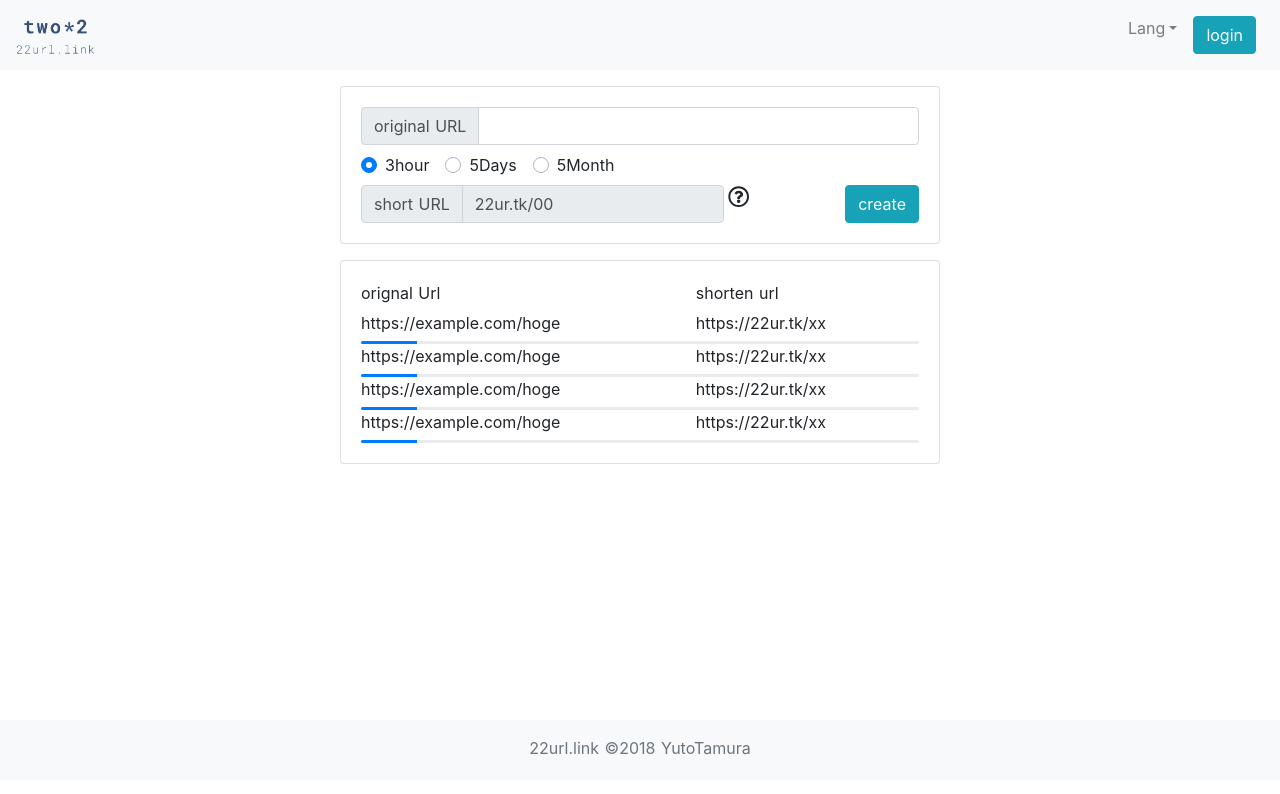
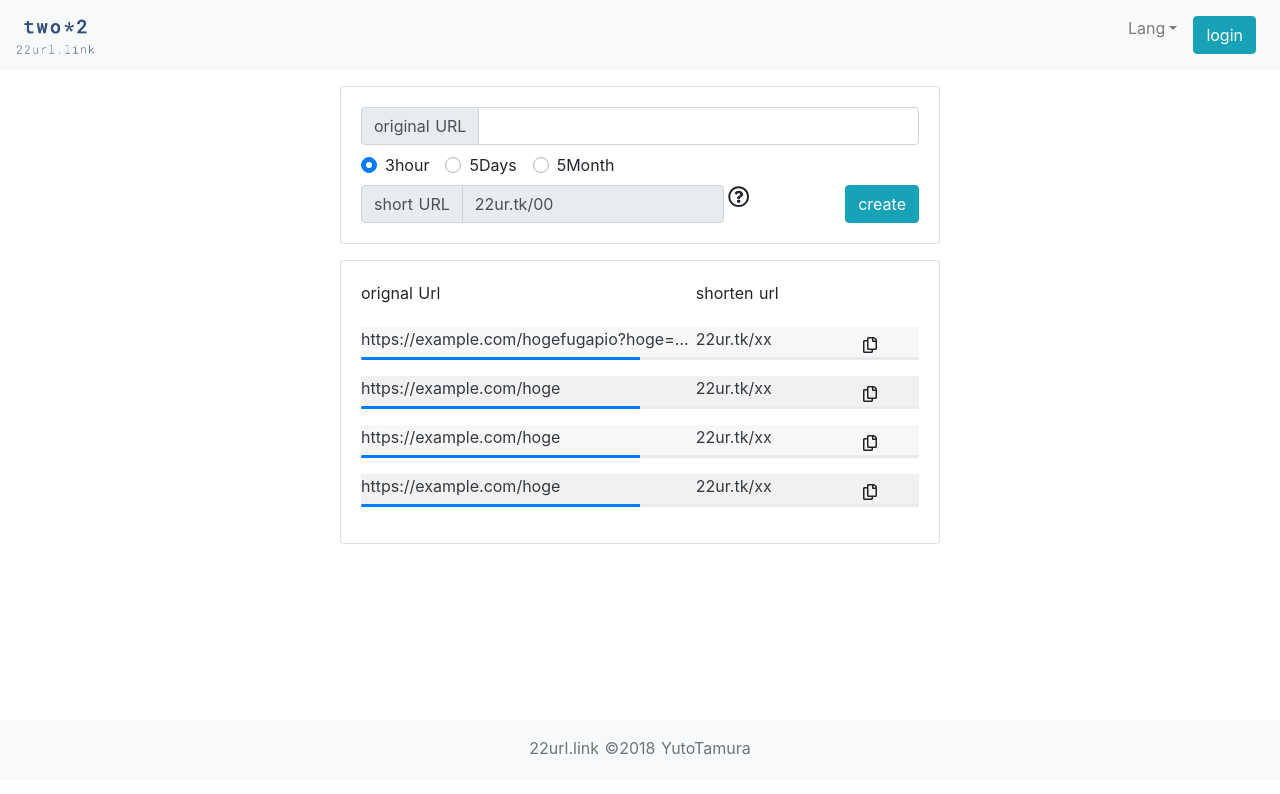
Before and after one commit to TYuto/to2_pw, a Nuxt app in the folder 22urlfront/: page / in a window 1280 px wide. Shown: the top 794 px of the page. Built offline with nearby package versions, Linux system fonts and the light colour scheme.

Commit message:
[add] urlTable完成

```diff
--- a/22urlfront/components/urlTable.vue
+++ b/22urlfront/components/urlTable.vue
@@ -8,31 +8,49 @@
     </span>
     <span
       class="d-inline-block text-truncate"
-      style="width: 35%"> shorten url
+      style="width: 30%"> shorten url
     </span>
-    <section
-      v-for="url in urls"
-      :key="url.url">
+    <div
+      v-for="(url, i) in urls"
+      :key="url.url"
+      :class="{'color-light-1': i%2 == 0, 'color-light-2': i%2 == 1}"
+      class="my-3">
       <span
         class="d-inline-block text-truncate"
-        style="width: 60%"> {{ url.original_URL }}
+        style="width: 60%">
+        <b-link
+          :href="url.original_URL"
+          class="text-dark">
+          {{ url.original_URL }}
+        </b-link>
       </span>
       <span
         class="d-inline-block text-truncate"
-        style="width: 35%"> {{ url.url }}
+        style="width: 30%">
+        <b-link
+          :href="'https://' + url.url"
+          class="text-dark">
+          {{ url.url }}
+        </b-link>
       </span>
+      <font-awesome-icon
+        v-b-tooltip.hover
+        :icon="['far','copy']"
+        title="copy"
+        class="my-auto mx-auto"
+        @click="doCopy(url.url)"/>
       <div
         class="progress"
         style="height: 3px;width: 100%">
         <div
           class="progress-bar"
           role="progressbar"
-          style="width: 10%;"
+          style="width: 50%;"
           aria-valuenow="10"
           aria-valuemin="0"
           aria-valuemax="100"/>
       </div>
-    </section>
+    </div>
   </b-card>
 </template>
 <script>
@@ -40,13 +58,33 @@ export default {
   data: function() {
     return {
       urls: [
-        { original_URL: 'https://example.com/hoge', expairation_date: '2018-02-01 16:00' ,url: 'https://22ur.tk/xx' },
-        { original_URL: 'https://example.com/hoge', expairation_date: '2018-02-01 16:00' ,url: 'https://22ur.tk/xx' },
-        { original_URL: 'https://example.com/hoge', expairation_date: '2018-02-01 16:00' ,url: 'https://22ur.tk/xx' },
-        { original_URL: 'https://example.com/hoge', expairation_date: '2018-02-01 16:00' ,url: 'https://22ur.tk/xx' }
+        { original_URL: 'https://example.com/hogefugapio?hoge=hoge&fuga=fuga', expairation_date: '2018-02-01 16:00' ,url: '22ur.tk/xx' },
+        { original_URL: 'https://example.com/hoge', expairation_date: '2018-02-01 16:00' ,url: '22ur.tk/xx' },
+        { original_URL: 'https://example.com/hoge', expairation_date: '2018-02-01 16:00' ,url: '22ur.tk/xx' },
+        { original_URL: 'https://example.com/hoge', expairation_date: '2018-02-01 16:00' ,url: '22ur.tk/xx' }
       ]
+    }
+  },
+  methods: {
+      doCopy: function (URL) {
+      var temp = document.createElement('div');
+      temp.appendChild(document.createElement('pre')).textContent = 'https://' + URL;
+      var s = temp.style;
+      document.body.appendChild(temp)
+      document.getSelection().selectAllChildren(temp)
+      if (document.execCommand('copy')) alert('copied')
+      document.body.removeChild(temp)
     }
   }
 
 }
 </script>
+
+<style scoped>
+.color-light-1 {
+  background-color: #f7f7f7
+}
+.color-light-2 {
+  background-color: #f1f1f1
+}
+</style>
```
